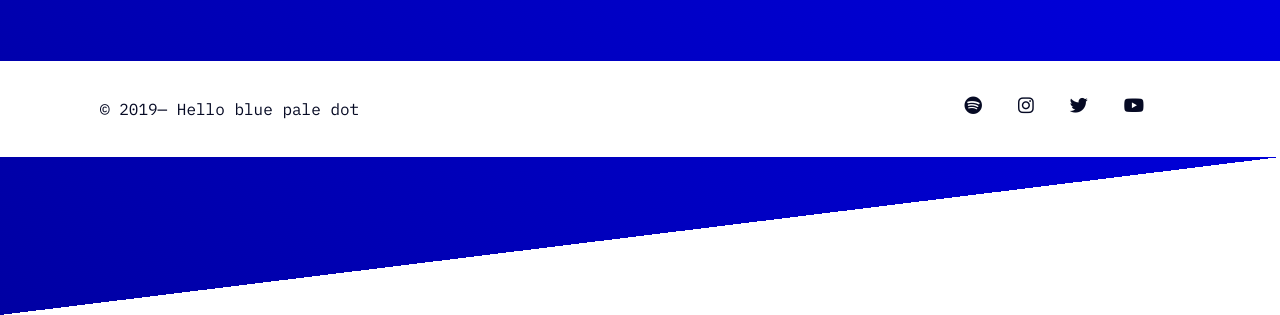
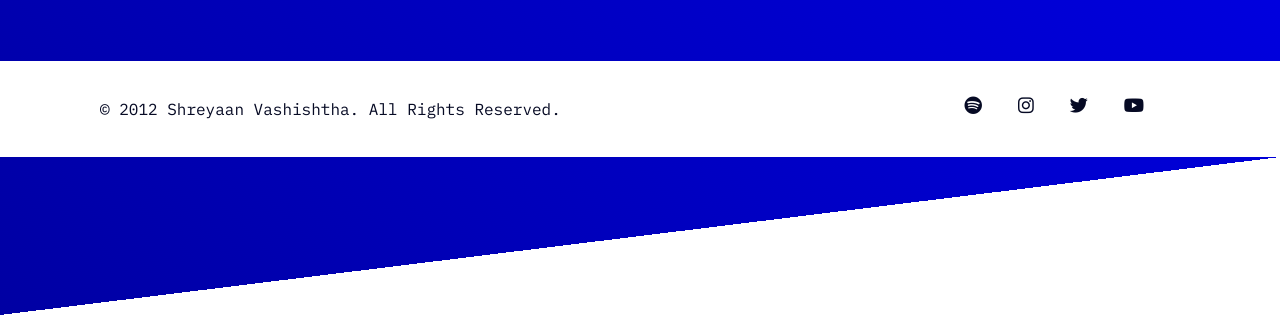
Before and after one commit to ShreyaanVashishtha/Podcast, a plain HTML site: page index.html in a window 1280 px wide. Shown: the part 1293-1608 px from the top of the page. Drawn offline with Linux system fonts and the light colour scheme.

Commit message:
Update index.html

```diff
--- a/index.html
+++ b/index.html
@@ -162,7 +162,7 @@
       <div class="footer-container">
         <div class="footer-text">
           <div>
-            <p>© 2019— Hello blue pale dot</p>
+            <p>© 2012 Shreyaan Vashishtha. All Rights Reserved.</p>
           </div>
         </div>
         <div class="footer-icons">
```
